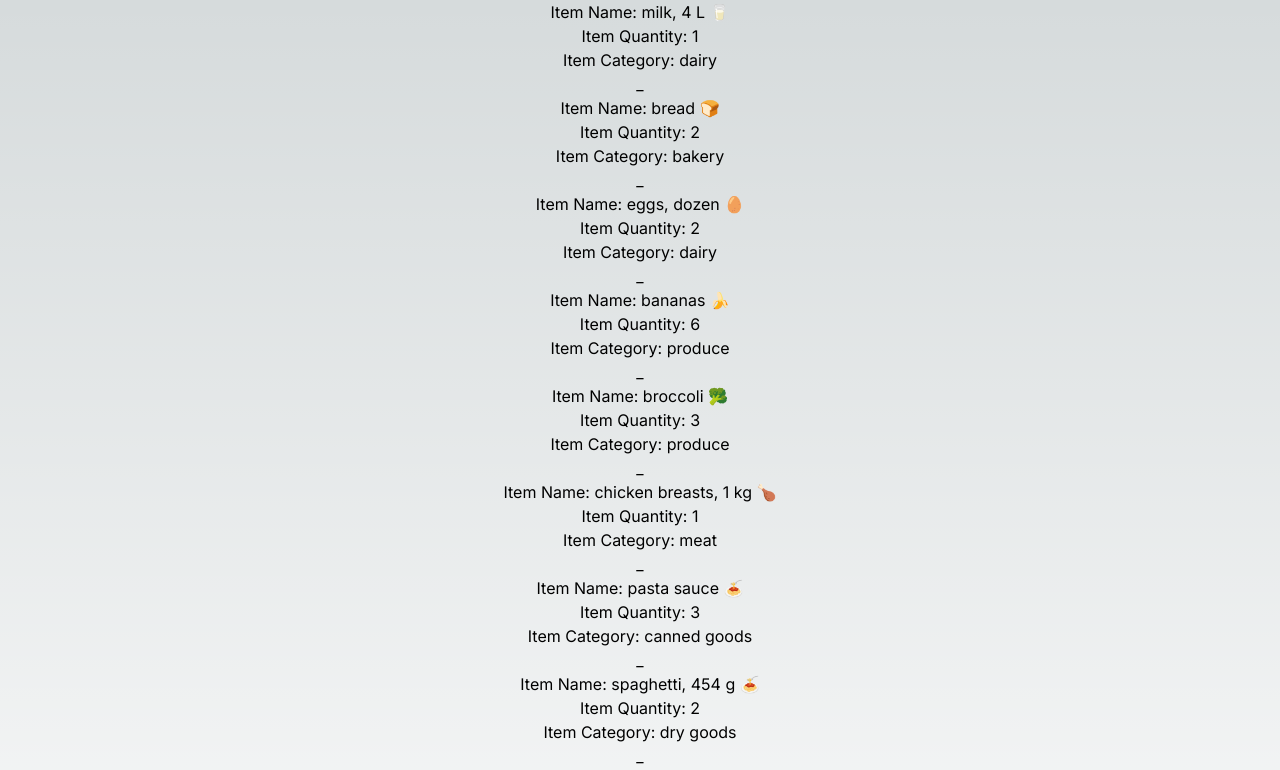
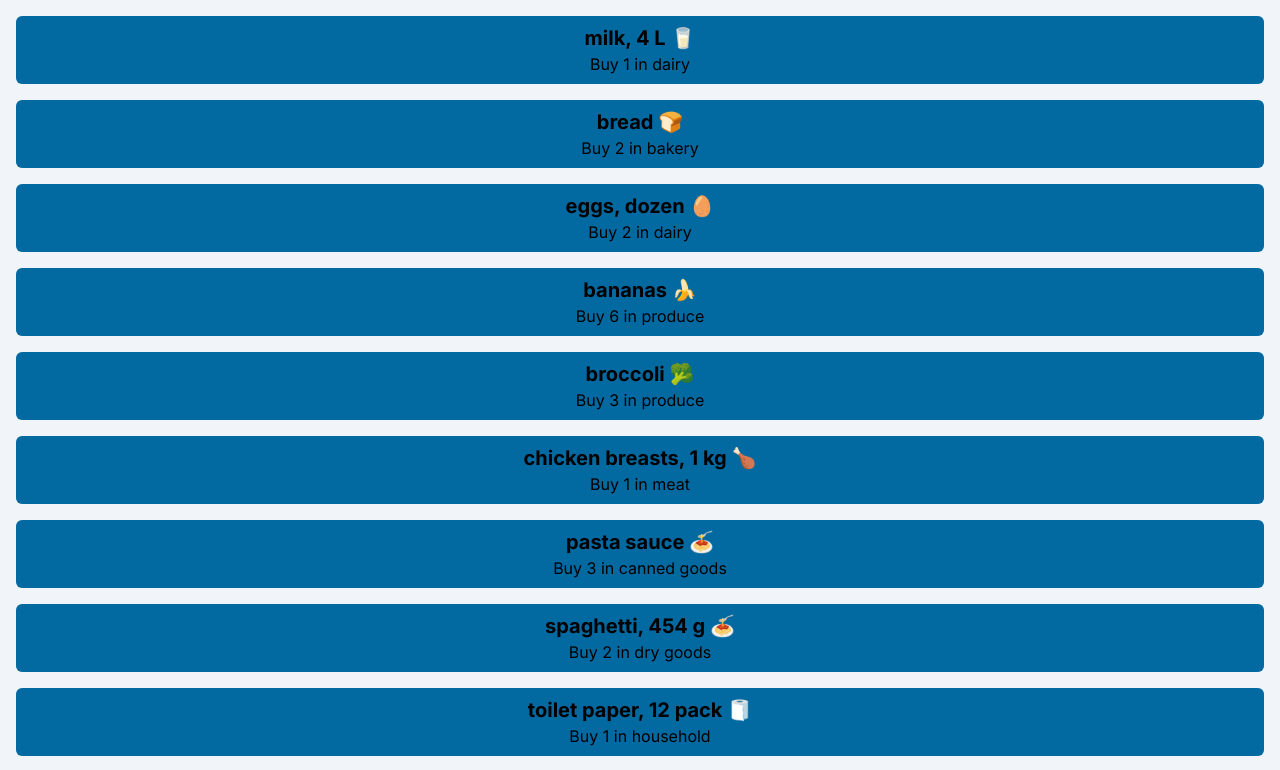
Before and after one commit to SavannaPisc/cprg306-assignments, a Next.js app: page /week3 in a window 1280 px wide. Shown: the top 770 px of the page. Built offline with nearby package versions, Linux system fonts and the light colour scheme.

Commit message:
Change background colour and look of all pages

```diff
--- a/app/StudentInfo.js
+++ b/app/StudentInfo.js
@@ -2,7 +2,7 @@ import Link from 'next/link';
 
 export default function StudentInfo() {
     return (
-        <div>
+        <div className = "p-2 m-4 bg-sky-700 rounded-md">
             <p>Name: Savanna Piscitelli</p>
             <p>Course Section: CPRG 306 F</p>
             <Link href="https://github.com/savannapisc/cprg306-assignments">GitHub Repository: https://github.com/savannapisc/cprg306-assignments</Link>
--- a/app/globals.css
+++ b/app/globals.css
@@ -4,24 +4,19 @@
 
 :root {
   --foreground-rgb: 0, 0, 0;
-  --background-start-rgb: 214, 219, 220;
-  --background-end-rgb: 255, 255, 255;
+  --background-rgb: 241, 245, 249;
+
 }
 
 @media (prefers-color-scheme: dark) {
   :root {
     --foreground-rgb: 255, 255, 255;
-    --background-start-rgb: 0, 0, 0;
-    --background-end-rgb: 0, 0, 0;
+    --background-rgb: 15, 23, 42;
+
   }
 }
 
 body {
   color: rgb(var(--foreground-rgb));
-  background: linear-gradient(
-      to bottom,
-      transparent,
-      rgb(var(--background-end-rgb))
-    )
-    rgb(var(--background-start-rgb));
+  background: rgb(var(--background-rgb));
 }
--- a/app/page.js
+++ b/app/page.js
@@ -3,12 +3,12 @@ import StudentInfo from './StudentInfo'
 
 export default function Home() {
   return (
-    <main className="flex min-h-screen flex-col items-center justify-between p-24">
+    <main className = "flex min-h-screen flex-col items-center justify-between p-24 text-center">
 
-      <h1>CPRG 306: Web Development 2 - Assignments</h1>
+      <h1 className = "text-xl font-bold">CPRG 306: Web Development 2 - Assignments</h1>
       <StudentInfo />
-      <Link href="/week2">Week 2</Link>
-      <Link href="/week3">Week 3</Link>
+      <Link href="/week2" className ="bg-sky-700 rounded-md p-2">Week 2</Link>
+      <Link href="/week3" className ="bg-sky-700 rounded-md p-2">Week 3</Link>
     </main>
   )
 }
--- a/app/week2/page.js
+++ b/app/week2/page.js
@@ -2,8 +2,8 @@ import StudentInfo from "../StudentInfo";
 
 export default function week2() {
     return (
-        <main>
-            <h1>My Shopping List</h1>
+        <main className = "text-center">
+            <h1 className = "p-2 m-4 bg-sky-700 rounded-md text-xl font-bold items-center">My Shopping List</h1>
             <StudentInfo />
         </main>
     );
--- a/app/week3/item.js
+++ b/app/week3/item.js
@@ -1,10 +1,10 @@
 export default function Item({name, quantity, category}) {
     return (
-    <ul>
-        <li>Item Name: {name}</li>
-        <li>Item Quantity: {quantity}</li>
-        <li>Item Category: {category}</li>
-        <li>_</li>
-    </ul>
+        <main>
+            <ul className = "text-center p-2 m-4 bg-sky-700 rounded-md">
+                <li className = "text-xl font-bold">{name}</li>
+                <li>Buy {quantity} in {category}</li>
+            </ul>
+        </main>
     );
 }
--- a/app/week3/page.js
+++ b/app/week3/page.js
@@ -2,7 +2,7 @@ import ItemList from "./item-list";
 
 export default function Page() {
     return (
-        <main className = "text-center">
+        <main>
             <ItemList />
         </main>
     );
```
